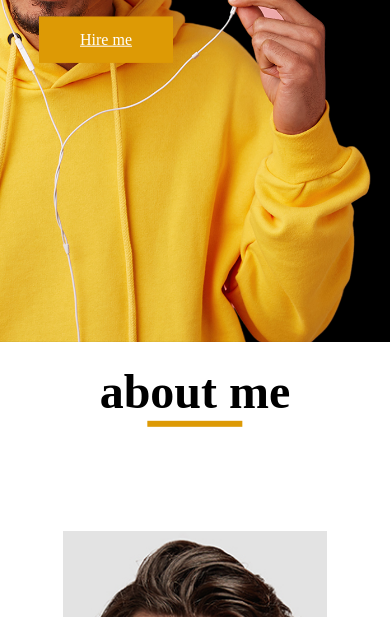
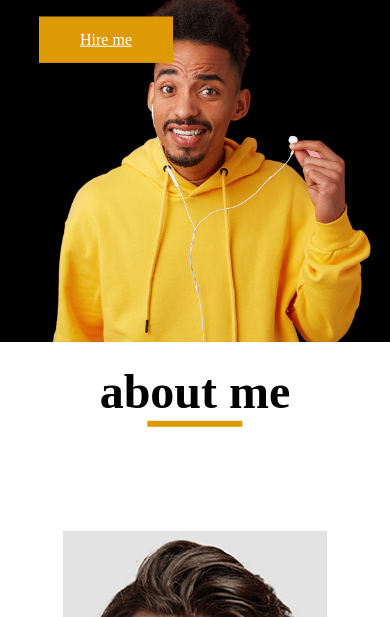
Before and after one commit to bayzid-dev/my-portfolio, a plain HTML site: page index.html in a window 390 px wide. Shown: the part 502-1119 px from the top of the page. Drawn offline with nearby package versions, Linux system fonts and the light colour scheme; a script that the page names is missing.

Commit message:
responsive update

```diff
--- a/style.css
+++ b/style.css
@@ -89,7 +89,7 @@ ul li a{
         min-height: 100vh;
     }
     .header img{
-        width: 35rem;
+        width: 20rem;
     }
 }
 
```
